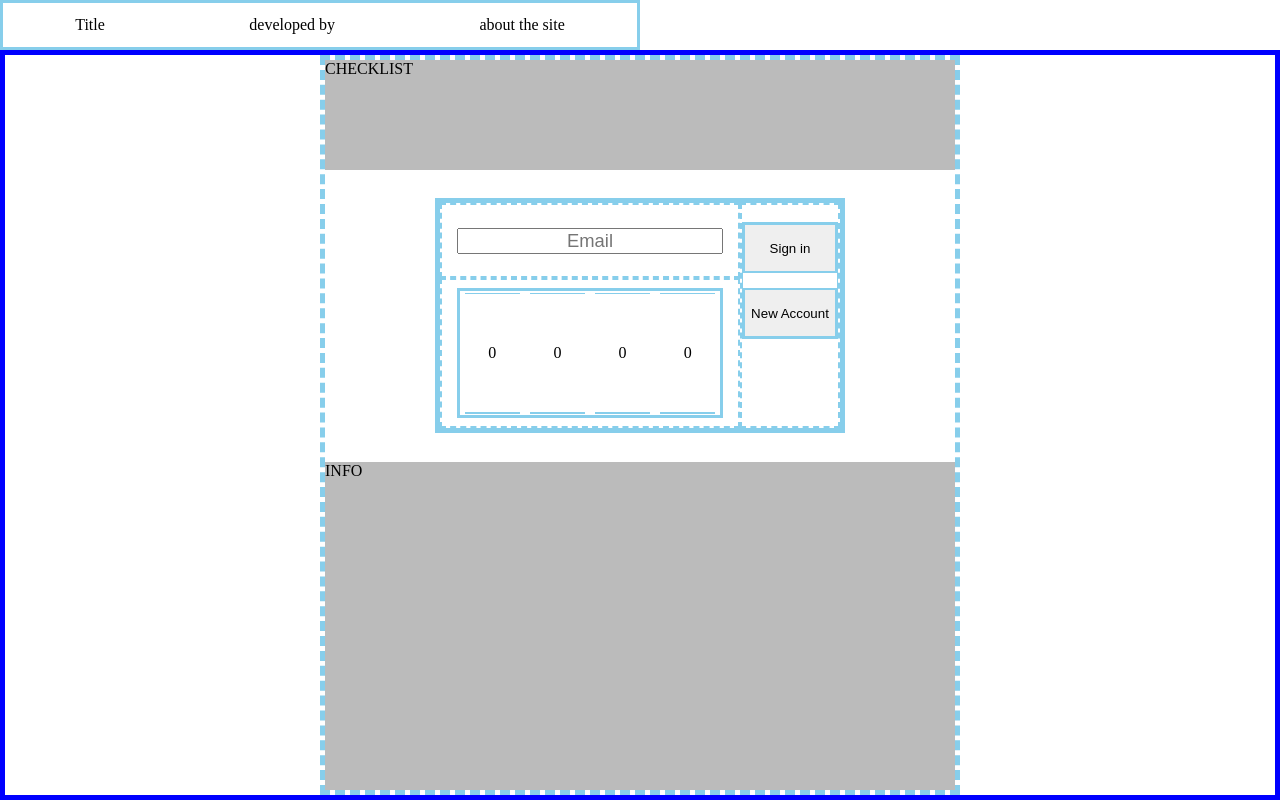
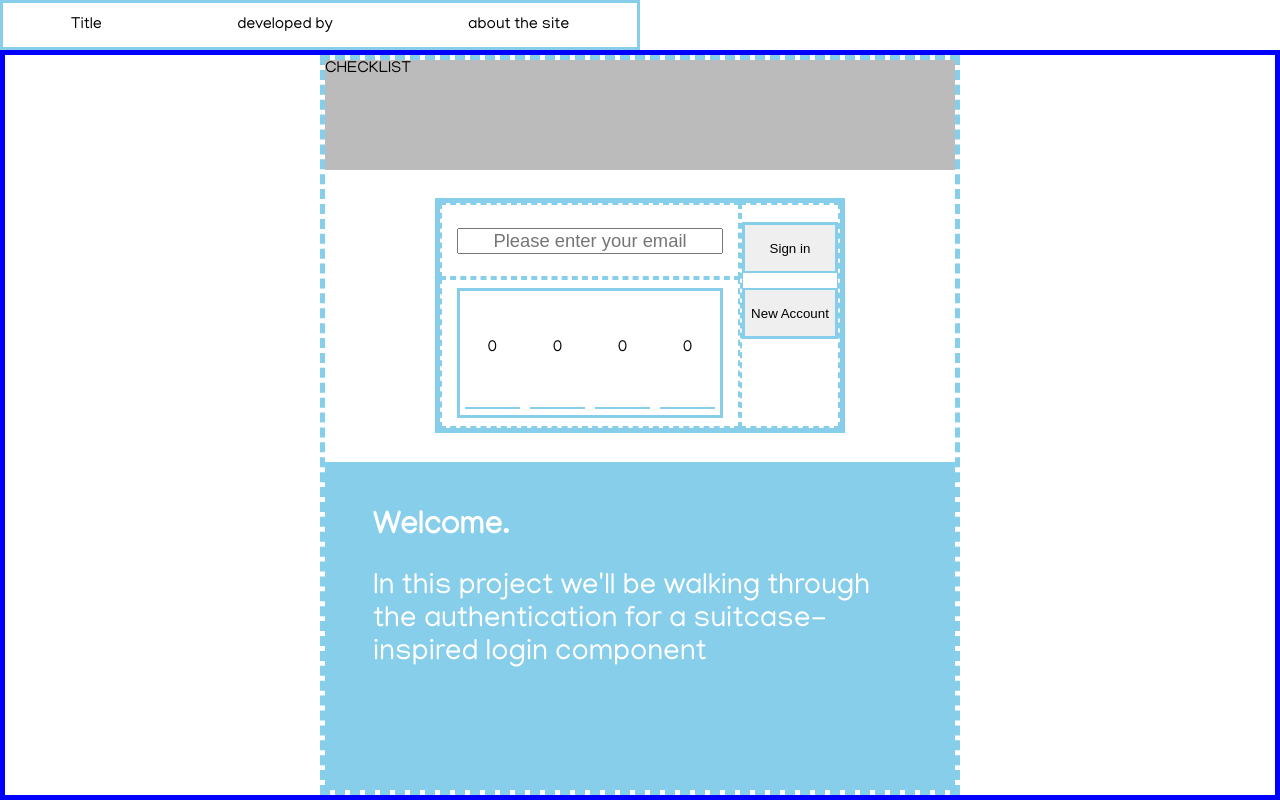
Before and after one commit to GSdaBlessedFist/Suitcase-Sec, a Next.js app: page / in a window 1280 px wide. Built offline with nearby package versions, Linux system fonts and the light colour scheme.

Commit message:
1)started work on processesStatuses....NEXT:: unablto update the positions state yet

```diff
--- /dev/null
+++ b/comments.js
@@ -0,0 +1,15 @@
+
+const comments ={
+	"userFeedback":{
+		"EmailUpdate":"Great! You've entered a valid email",
+		"InvalidEmail":"Please enter a valid email address."
+
+	},
+	"processComments":{
+		"NoEmail0000": "<div class=\"info-title\">Welcome.<\/div> <div class=\"info-text\">In this project we'll be walking through the authentication for a suitcase-inspired login component<\/div>",
+		"InvalidEmail":"<div class=\"info-title\">Please enter a valid email address.<\/div></div><div class=\"info-text\">The email input is not matching the regex statement: </br><div class=\"info-code\"><strong><em>pattern = /^[^ ]+@[^ ]+\.[a-z]{2,3}$/<\/em></strong></div>",
+		"EmailUpdate": "<div class=\"info-title\">A valid email...good.</div><div class=\"info-text\">In this step, the email has been checked to be valid by matching it against a regex statement: </br><div class=\"info-code\"><strong><em>pattern = /^[^ ]+@[^ ]+\.[a-z]{2,3}$/<\/em></strong></div>"
+	}
+}
+
+export default comments;
--- a/components/Combo.js
+++ b/components/Combo.js
@@ -1,10 +1,13 @@
-import {useRef,useEffect} from "react";
+import {useState,useRef,useEffect} from "react";
 
 export default function Combo(){
 
+	const [positions,setPositions] = useState([]);
+	const [activePosition,setActivePosition]=useState(false);
+
 	const options = {
 	  rootMargin: '50px',
-	  threshold: 1.0
+	  threshold: .5
 	}
 
 	const slotATargetRefs = useRef([]);
@@ -43,16 +46,19 @@ export default function Combo(){
 	    }
 	};
 
+
 	useEffect(() => {
 
-	  const observer = new IntersectionObserver(entries=>{
-		  entries.forEach(entry => {
-		        if(entry.isIntersecting) {
-		          console.log(`Slot ${entry.target.dataset.slotletter}: ${entry.target.dataset.numberposition}`)
-		        }
-		        //observer.unobserve(entry.target);
-		    })
-		},options)
+	  const observer = new IntersectionObserver(function(entries){
+	  	entries.forEach((entry)=>{
+	  		if(entry.isIntersecting) {
+
+	  		}
+	  		console.log(positions)
+	  		//observer.unobserve(entry.target);
+	  	})
+	  },options)
+
 
 	  slotATargets.forEach((i) => {
 	  	if(i){
@@ -75,7 +81,7 @@ export default function Combo(){
 	  	}
 	  });
 
-	}, [slotATargetRefs]);
+	}, []);
 
 
 
--- /dev/null
+++ b/components/Info.js
@@ -0,0 +1,17 @@
+import {useEffect,useState} from "react";
+import comments from "../comments.js";
+
+export default function Info({loginProcessStep}){
+
+	const info = comments.processComments[`${loginProcessStep}`];
+
+	useEffect(()=>{
+	},[])
+
+	return (<>
+		<div id="info-component" className="info-component">
+			<div dangerouslySetInnerHTML={{ __html: info }}></div>
+		</div>
+
+	</>)
+}
--- a/components/Login.js
+++ b/components/Login.js
@@ -1,29 +1,57 @@
+import { useState, useEffect } from "react";
 import Combo from "./Combo";
+import comments from "../comments.js";
 
-export default function Login(){
+export default function Login({setLoginProcessStep, userInfo,setCombo}) {
+	const [email, setEmail] = useState("");
 
-	return (<>
+
+	const updateEmail = (e) => {
+		let pattern = /^[^ ]+@[^ ]+\.[a-z]{2,3}$/;
+		if (!e.target.value.match(pattern)) {
+			setLoginProcessStep("InvalidEmail")
+			console.log(comments.userFeedback.InvalidEmail);
+		} else {
+			setEmail(e.target.value);
+			setLoginProcessStep("EmailUpdate")
+			console.log(comments.userFeedback.EmailUpdate)
+		}
+	};
+
+	useEffect(() => {
+		console.log(email);
+		//console.log(comments)
+	}, [email]);
+	return (
+		<>
 			<div id="login-component" className="login-component">
 				<div className="login-component--grid">
 					<div className="login-component--grid_email">
-					<input id="email-input" className="email-input" type="text" name="email" placeholder="Email" required/>
+						<input
+							id="email-input"
+							onBlur={updateEmail}
+							className="email-input"
+							type="text"
+							name="email"
+							placeholder="Please enter your email"
+							required
+						/>
 					</div>
 					<div className="login-component--grid_lock">
-					<Combo/>
+						<Combo />
 					</div>
 					<div className="login-component--grid_buttons">
 						<div className="buttons-group">
-						<button id="sign-in" className="signin-button">Sign in</button>
-						<button id="newaccount" className="newaccount-button">New Account</button>
+							<button id="sign-in" className="signin-button">
+								Sign in
+							</button>
+							<button id="newaccount" className="newaccount-button" >
+								New Account
+							</button>
 						</div>
 					</div>
-
 				</div>
-			{/*
-
-				<Combo/>
-
-			</form>*/}
 			</div>
-	</>)
+		</>
+	);
 }
--- a/pages/index.js
+++ b/pages/index.js
@@ -1,6 +1,33 @@
+import {useEffect,useState} from "react";
 import Login from "../components/Login";
+import Info from "../components/Info";
+
+const usersObj = [
+  {
+    email:"test@example.com",
+    combo:"0123",
+    hashedCombo:""
+  },{
+    email:"sample@test.com",
+    combo:"0000",
+    hashedCombo:""
+  }
+]
+
+
 
 export default function Home() {
+  /*loginProcessStep:
+  "NoEmail0000" || "InvalidEmail"
+  "EmailUpdate" || "Signin Success"
+  "Signin Fail" || "NewAccountSuccess"
+  "NewAccountFail"
+  */
+  const [loginProcessStep,setLoginProcessStep]= useState("NoEmail0000");
+  const [combo,setCombo]=useState("A0B0C0D0");
+
+  useEffect(()=>{
+  },[])
   return (
     <>
       <nav className="nav">
@@ -14,9 +41,11 @@ export default function Home() {
               <div className="stage--grid">
                   <div id="checklist-container" className="stage--grid_checklist">CHECKLIST</div>
                   <div id="login-container" className="stage--grid_login">
-                    <Login/>
+                    <Login setLoginProcessStep={setLoginProcessStep} userInfo={usersObj} setCombo={setCombo}/>
                   </div>
-                  <div id="info-container" className="stage--grid_info">INFO</div>
+                  <div id="info-container" className="stage--grid_info">
+                    <Info loginProcessStep={loginProcessStep}/>
+                  </div>
               </div>
           </section>
 
--- a/styles/combo-component.scss
+++ b/styles/combo-component.scss
@@ -16,7 +16,7 @@
 	display: block;
 	overflow-y: auto;
 	padding: 5px;
-	/*scroll-snap-type: y mandatory;*/
+	scroll-snap-type: y mandatory;
 }
 
 .number-position {
@@ -36,3 +36,6 @@
 	}
 
 }
+.selected{
+	background: $sb;
+}
--- a/styles/fonts.scss
+++ b/styles/fonts.scss
@@ -0,0 +1 @@
+@import url('https://fonts.googleapis.com/css2?family=Manjari:wght@400;700&display=swap');
--- a/styles/globals.scss
+++ b/styles/globals.scss
@@ -6,6 +6,7 @@
 @import "stage";
 @import "login-component";
 @import "combo-component";
+@import "info-component";
 
 *{
 	margin: 0;
@@ -25,5 +26,6 @@ html,body{
 	@media (min-width:640px){
 		font-size: 16px;
 	}
+	@include mainFont;
 	overflow: scroll;
 }
--- /dev/null
+++ b/styles/info-component.scss
@@ -0,0 +1,24 @@
+@import "fonts";
+@import "variables";
+@import "mixins";
+
+.info-component{
+	width:100%;
+	height:100%;
+	padding: 3rem;
+	background: $sb;
+}
+.info-title{
+	margin-bottom:1.5rem;
+	@include mainFont(2rem,700);
+	color: white;
+}
+.info-text{
+	@include mainFont(1.85rem,400);
+	color: white;
+}
+.info-code{
+	margin: 1.5rem 0px;
+	@include mainFont(1.65rem,400);
+	color: white;
+}
--- a/styles/mixins.scss
+++ b/styles/mixins.scss
@@ -1,3 +1,8 @@
 @mixin b($w:1px,$c:skyblue,$l:solid){
 	border: $w $c $l;
 }
+@mixin mainFont($s:1rem,$w:400){
+	font-family: 'Manjari', sans-serif;
+	font-size: $s;
+	font-weight: $w;
+}
```
Lines whose indentation alone changed are shown as unchanged.
